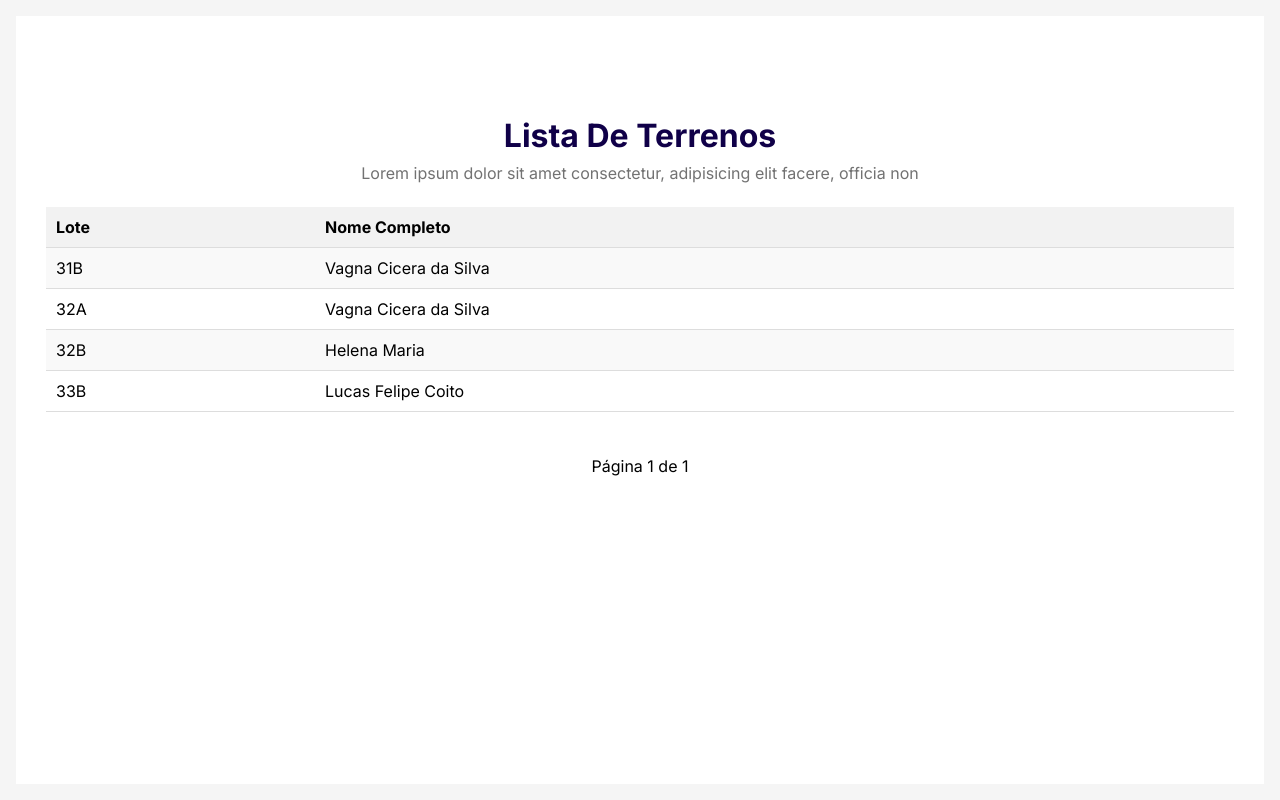
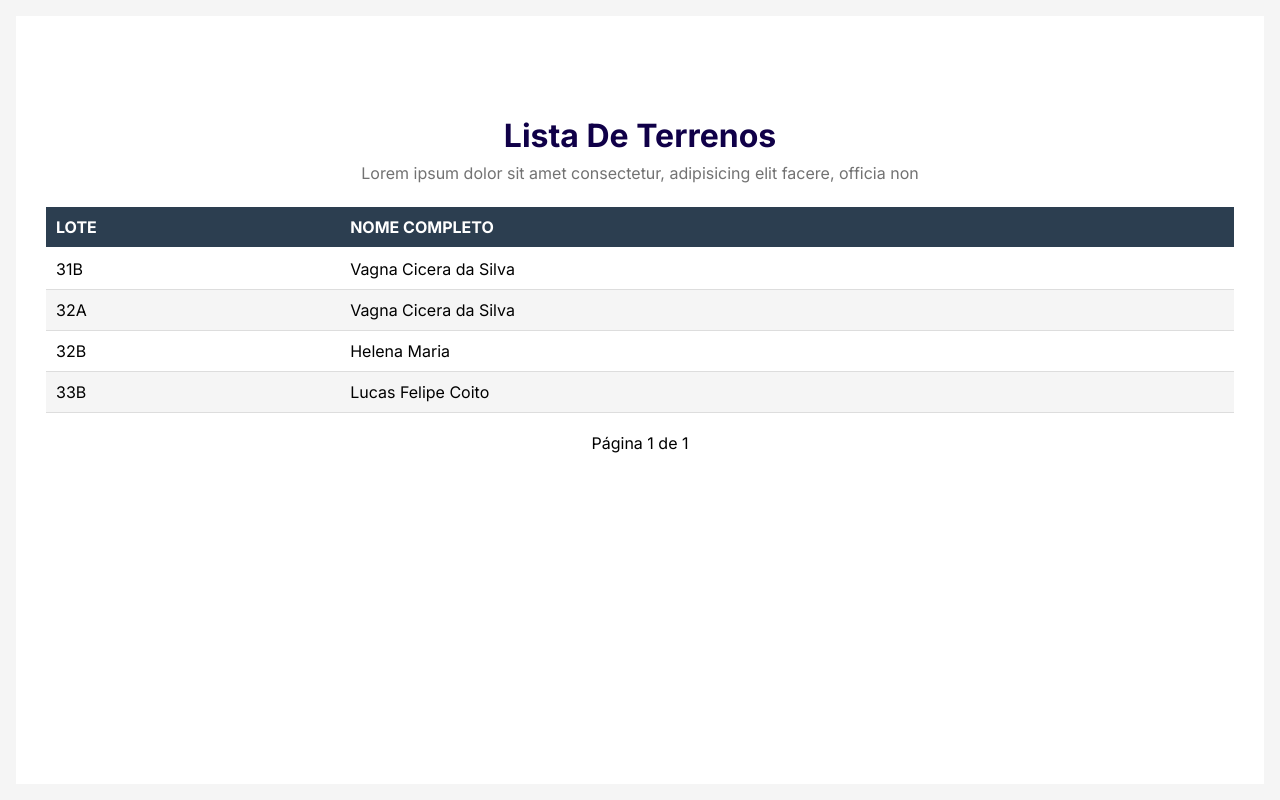
Before and after one commit to coito-san/acepraf, a Flask app: page /terrenos in a window 1280 px wide. Shown: the part 64-864 px from the top of the page. Run offline with Flask 3, Linux system fonts and the light colour scheme; data comes from the database, SQL or seed files in the repository.

Commit message:
delete 11 files and update 6 files

```diff
--- a/static/css/index.css
+++ b/static/css/index.css
@@ -91,7 +91,9 @@ body aside {
   display: flex;
   flex-direction: column;
   justify-content: space-between;
+  height: 100dvh;
   position: sticky;
+  top: 0;
 }
 body aside nav h3 {
   margin-top: 0;
@@ -285,7 +287,7 @@ body main > section table {
   width: 100%;
   border-collapse: collapse;
   border-spacing: 0;
-  margin-bottom: 1.5rem;
+  position: relative;
 }
 body main > section table form button.delete {
   color: red;
@@ -293,28 +295,40 @@ body main > section table form button.delete {
 body main > section table form button.delete:hover {
   text-decoration: underline;
 }
-body main > section table thead {
-  background-color: #f2f2f2;
-}
 body main > section table th,
 body main > section table td {
   padding: 10px;
-  border-bottom: 1px solid #ddd;
   text-align: left;
 }
-body main > section table th {
-  background-color: #f2f2f2;
+body main > section table thead {
+  background-color: #2c3e50;
 }
-body main > section table tr:nth-child(even) {
-  background-color: #f9f9f9;
+body main > section table thead tr {
+  border-bottom: 2px solid rgba(0, 0, 0, 0);
 }
-body main > section .pagination {
+body main > section table thead tr th {
+  position: sticky;
+  top: 0;
+  color: #ffffff;
+  text-transform: uppercase;
+  z-index: 1;
+}
+body main > section table tbody tr td {
+  border-bottom: 1px solid #ddd;
+}
+body main > section table tbody tr:nth-child(even) {
+  background-color: #f5f5f5;
+}
+body main > section table tbody tr:hover {
+  background: rgba(43, 61, 79, 0.15);
+}
+body main .pagination {
   margin-top: 20px;
   display: flex;
   justify-content: center;
   align-items: center;
 }
-body main > section .pagination button {
+body main .pagination button {
   padding: 8px 15px;
   margin: 0 5px;
   border: none;
@@ -323,10 +337,10 @@ body main > section .pagination button {
   cursor: pointer;
   background-color: #34495e;
 }
-body main > section .pagination button:hover {
+body main .pagination button:hover {
   background-color: #16a085;
 }
-body main > section .pagination button:disabled {
+body main .pagination button:disabled {
   color: #34495e;
   cursor: not-allowed;
 }
--- a/static/sass/index.scss
+++ b/static/sass/index.scss
@@ -115,7 +115,9 @@ body {
 		display: flex;
 		flex-direction: column;
 		justify-content: space-between;
+		height: 100dvh;
 		position: sticky;
+		top: 0;
 
 		nav {
 			h3 {
@@ -318,7 +320,7 @@ body {
 
 					input {
 						background: #f5f5f5;
-						border-radius:  4px 0 0 4px;
+						border-radius: 4px 0 0 4px;
 						padding: 10px 15px;
 						font-size: 1rem;
 						border-radius: 4px;
@@ -327,10 +329,10 @@ body {
 					}
 
 					button {
-						padding: 10px ;
+						padding: 10px;
 						background-color: #e4e4e4;
 						font-weight: bold;
-						border-radius:  0 4px 4px 0;
+						border-radius: 0 4px 4px 0;
 						color: $primary-color;
 						font-size: 1rem;
 
@@ -346,34 +348,55 @@ body {
 				width: 100%;
 				border-collapse: collapse;
 				border-spacing: 0;
-				margin-bottom: 1.5rem;
+				position: relative;
 
-				form button.delete{
+				form button.delete {
 					color: red;
-					&:hover{
+
+					&:hover {
 						text-decoration: underline;
 					}
-				}
-
-				thead {
-					background-color: $table-header-bg;
 				}
 
 				th,
 				td {
 					padding: 10px;
-					border-bottom: 1px solid $table-border-color;
 					text-align: left;
+
 				}
 
+				thead {
+					background-color: $primary-color;
+
+					tr {
+						border-bottom: 2px solid #0000;
 						th {
-					background-color: $table-header-bg;
+							position: sticky;
+							top: 0;
+							color: #ffffff;
+							text-transform: uppercase;
+							z-index: 1;
+						}
+					}
 				}
 
-				tr:nth-child(even) {
-					background-color: $bg-color;
+				tbody {
+					tr {
+						td {
+							border-bottom: 1px solid $table-border-color;
+
 						}
 
+						&:nth-child(even) {
+							background-color: #f5f5f5;
+						}
+						&:hover{
+							background: rgba(43, 61, 79, 0.15);
+						}
+					}
+
+				}
+			}
 		}
 
 		.pagination {
@@ -398,7 +421,6 @@ body {
 				&:disabled {
 					color: $secondary-color;
 					cursor: not-allowed;
-					}
 				}
 			}
 		}
--- a/templates/deletar_terrenos.html
+++ b/templates/deletar_terrenos.html
@@ -13,12 +13,14 @@
 		</form>
 	</div>
 	<table>
+		<thead>
 			<tr>
 				<th>Lote</th>
 				<th>CPF</th>
 				<th>Nome Completo</th>
 				<th>Ação</th>
 			</tr>
+		</thead>
 		{% for terreno in terrenos %}
 		<tr>
 			<td>{{ terreno.lote }}</td>
--- a/templates/terrenos.html
+++ b/templates/terrenos.html
@@ -1,7 +1,7 @@
 {% extends "base.html" %} {% block title %}Lista de Terrenos{% endblock %}
 {% block link %}
 <style>
-	body{
+	body {
 		grid-template-columns: 0px 1fr;
 	}
 </style>
@@ -12,10 +12,12 @@
 		<h2>Lista de Terrenos</h2>
 		<p>Lorem ipsum dolor sit amet consectetur, adipisicing elit facere, officia non</p>
 		<table>
-			<tr>
-				<th>Lote</th>
-				<th>Nome Completo</th>
-			</tr>
+			<thead>
+				<tr>
+					<th>Lote</th>
+					<th>Nome Completo</th>
+				</tr>
+			</thead>
 			{% for terreno in terrenos %}
 			<tr>
 				<td>{{ terreno.lote }}</td>
```
Also changed, not shown: templates/admin.html (+83 -5 lines), 12 other files. Lines whose indentation alone changed are shown as unchanged.
